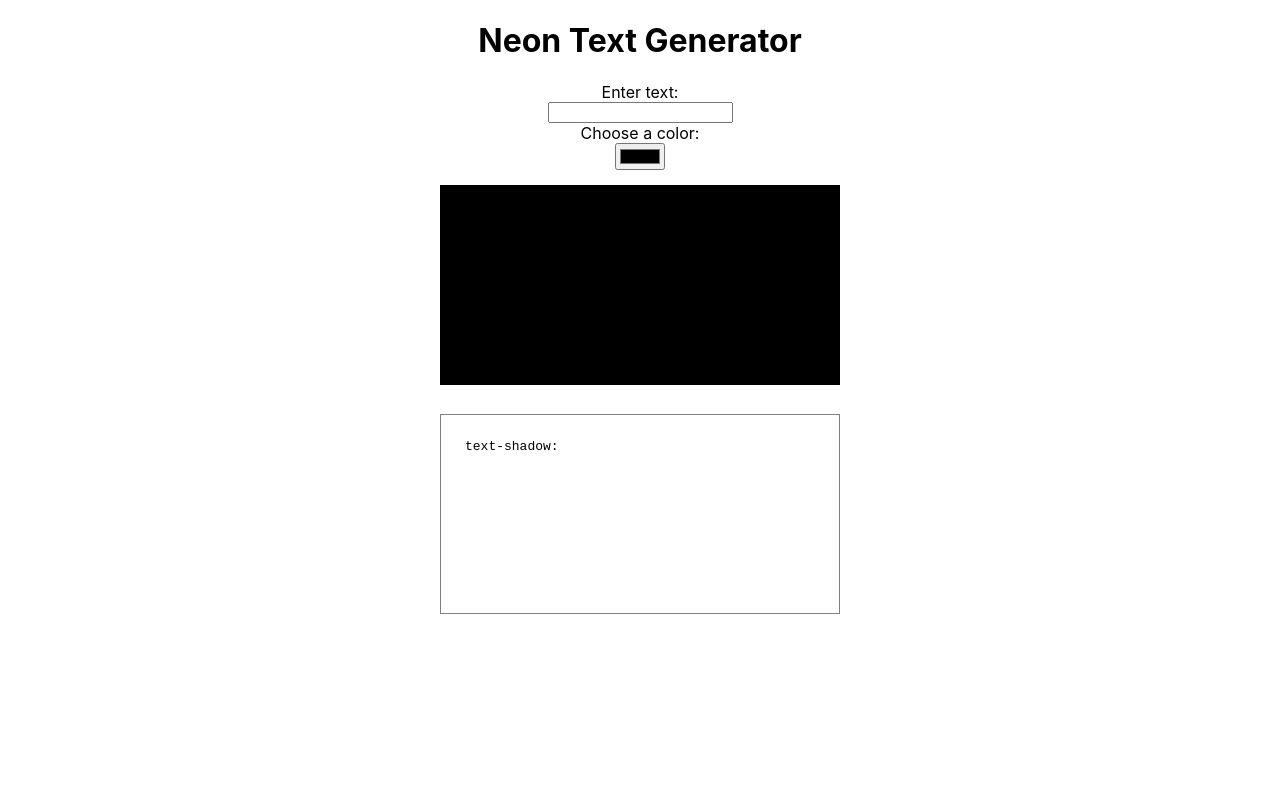
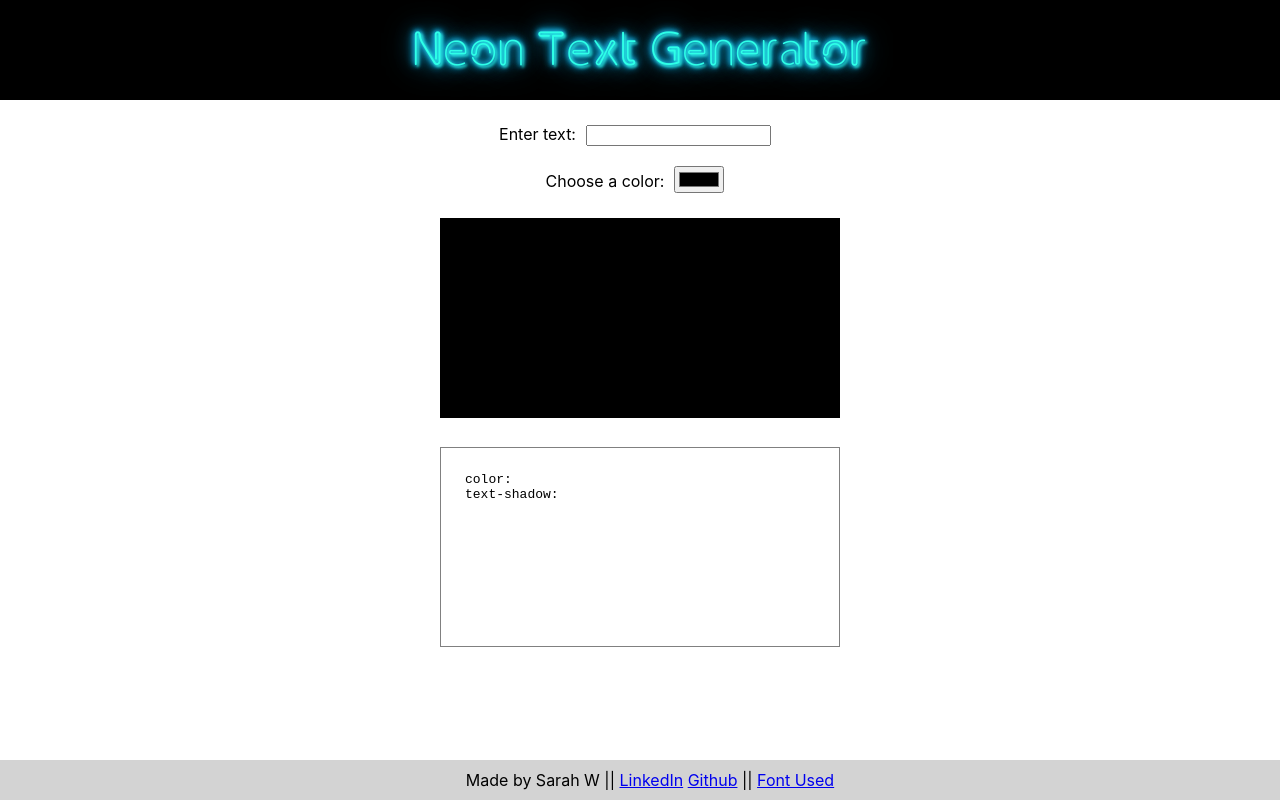
Before and after one commit to arghmatey/neon-glow, a React (Create React App) app: page / in a window 1280 px wide. Built offline with nearby package versions, Linux system fonts and the light colour scheme.

Commit message:
Add page styling

```diff
--- a/src/App.css
+++ b/src/App.css
@@ -7,11 +7,26 @@
   text-align: center;
 }
 
+.App-header {
+  background-color: black;
+  font-family: neon-sign;
+  font-size: 48px;
+  margin-bottom: 15px;
+  line-height: 100px;
+  height: 100px;
+  color: rgb(46, 255, 231);
+  text-shadow: 2px 2px 3px rgb(46, 255, 231), 0px 0px 4px rgb(25, 166, 213), 0px 0px 5px rgb(25, 166, 213), 0px 0px 6px rgb(22, 173, 223), 0px 0px 8px rgb(22, 173, 223), 0px 0px 10px rgb(22, 173, 223), 0px 0px 20px rgb(22, 173, 223), 1px 1px 30px rgb(22, 173, 223)
+}
+
 .App-main, .App-main>*, .input-form {
   display: flex;
   flex-direction: column;
   justify-content: center;
   align-items: center;
+}
+
+.input-form input {
+  margin: 10px;
 }
 
 .textWrapper {
@@ -36,3 +51,17 @@
   height: 150px;
   width: 350px;
 }
+
+.shadowOutput {
+  font-family: monospace;
+  text-align: left;
+  margin-left: 20px;
+}
+
+.App-footer {
+  background-color: lightgrey;
+  position: absolute;
+  bottom: 0px;
+  padding: 10px;
+  width: 100%;
+}
--- a/src/App.js
+++ b/src/App.js
@@ -27,8 +27,8 @@ class App extends Component {
   render() {
     return (
       <div className='App'>
-        <header>
-          <h1>Neon Text Generator</h1>
+        <header className='App-header'>
+          Neon Text Generator
         </header>
         <main className='App-main'>
           <OptionsInput
@@ -40,6 +40,9 @@ class App extends Component {
             color={this.state.color} />
           <CodeOutput />
         </main>
+        <footer className='App-footer'>
+          Made by Sarah W || <a href='https://www.linkedin.com/in/sarah--williams/'>LinkedIn</a>  <a href='https://github.com/arghmatey'>Github</a> || <a href='https://www.dafont.com/clip.font'>Font Used</a>
+        </footer>
       </div>
     )
   }
--- a/src/components/CodeOutput.js
+++ b/src/components/CodeOutput.js
@@ -2,8 +2,9 @@ import React from 'react';
 
 const CodeOutput = props => (
     <div className='codeWrapper'>
+        <span>color: <span id='colorOutput'></span></span>
         text-shadow:
-        <div className='codeOutput' id='codeOutput'></div>
+        <div className='shadowOutput' id='shadowOutput'></div>
     </div>
 )
 
--- a/src/components/OptionsInput.js
+++ b/src/components/OptionsInput.js
@@ -17,10 +17,14 @@ class TextInput extends Component {
         return (
             <div>
                 <form className='input-form'>
-                    <label htmlFor='text'>Enter text:</label>
-                    <input id='text' autoComplete='off' onChange={this.handleChangeText}></input>
-                    <label htmlFor='color'>Choose a color:</label>
-                    <input type='color' id='color' onChange={this.handleChangeColor} />
+                    <div>
+                        <label htmlFor='text'>Enter text:</label>
+                        <input id='text' autoComplete='off' onChange={this.handleChangeText}></input>
+                    </div>
+                    <div>
+                        <label htmlFor='color'>Choose a color:</label>
+                        <input type='color' id='color' onChange={this.handleChangeColor} />
+                    </div>
                 </form>
             </div >
         )
--- a/src/index.css
+++ b/src/index.css
@@ -1,13 +1,11 @@
 body {
   margin: 0;
-  font-family: -apple-system, BlinkMacSystemFont, 'Segoe UI', 'Roboto', 'Oxygen',
-    'Ubuntu', 'Cantarell', 'Fira Sans', 'Droid Sans', 'Helvetica Neue',
-    sans-serif;
+  height: 100%;
+  font-family: -apple-system, BlinkMacSystemFont, 'Segoe UI', 'Roboto', 'Oxygen', 'Ubuntu', 'Cantarell', 'Fira Sans', 'Droid Sans', 'Helvetica Neue', sans-serif;
   -webkit-font-smoothing: antialiased;
   -moz-osx-font-smoothing: grayscale;
 }
 
 code {
-  font-family: source-code-pro, Menlo, Monaco, Consolas, 'Courier New',
-    monospace;
+  font-family: source-code-pro, Menlo, Monaco, Consolas, 'Courier New', monospace;
 }
--- a/src/utils/utils.js
+++ b/src/utils/utils.js
@@ -16,8 +16,10 @@ export const colorCSS = hex => {
     let rgbOutside = "rgb(" + Math.round(+r * .48) + "," + Math.round(+g * .68) + "," + Math.round(+b * .966) + ")";
 
     const textOutput = document.getElementById('textOutput');
-    const codeOutput = document.getElementById('codeOutput');
+    const shadowOutput = document.getElementById('shadowOutput');
+    const colorOutput = document.getElementById('colorOutput');
     textOutput.style.color = rgbInside;
     textOutput.style.textShadow = `2px 2px 3px ${rgbInside}, 0px 0px 4px ${rgbMiddle}, 0px 0px 5px ${rgbMiddle}, 0px 0px 6px ${rgbOutside}, 0px 0px 8px ${rgbOutside}, 0px 0px 10px ${rgbOutside}, 0px 0px 20px ${rgbOutside}, 1px 1px 30px ${rgbOutside}`;
-    codeOutput.innerHTML = `2px 2px 3px ${rgbInside},<br/>0px 0px 4px ${rgbMiddle},<br/>0px 0px 5px ${rgbMiddle},<br/>0px 0px 6px ${rgbOutside},<br/>0px 0px 8px ${rgbOutside},<br/>0px 0px 10px ${rgbOutside},<br/>0px 0px 20px ${rgbOutside},<br/>1px 1px 30px ${rgbOutside}`;
+    shadowOutput.innerHTML = `2px 2px 3px ${rgbInside},<br/>0px 0px 4px ${rgbMiddle},<br/>0px 0px 5px ${rgbMiddle},<br/>0px 0px 6px ${rgbOutside},<br/>0px 0px 8px ${rgbOutside},<br/>0px 0px 10px ${rgbOutside},<br/>0px 0px 20px ${rgbOutside},<br/>1px 1px 30px ${rgbOutside}`;
+    colorOutput.innerHTML = `${rgbInside};`;
 }
```
Also changed, not shown: 1 other file (tests, documents, lock files or other folders).
